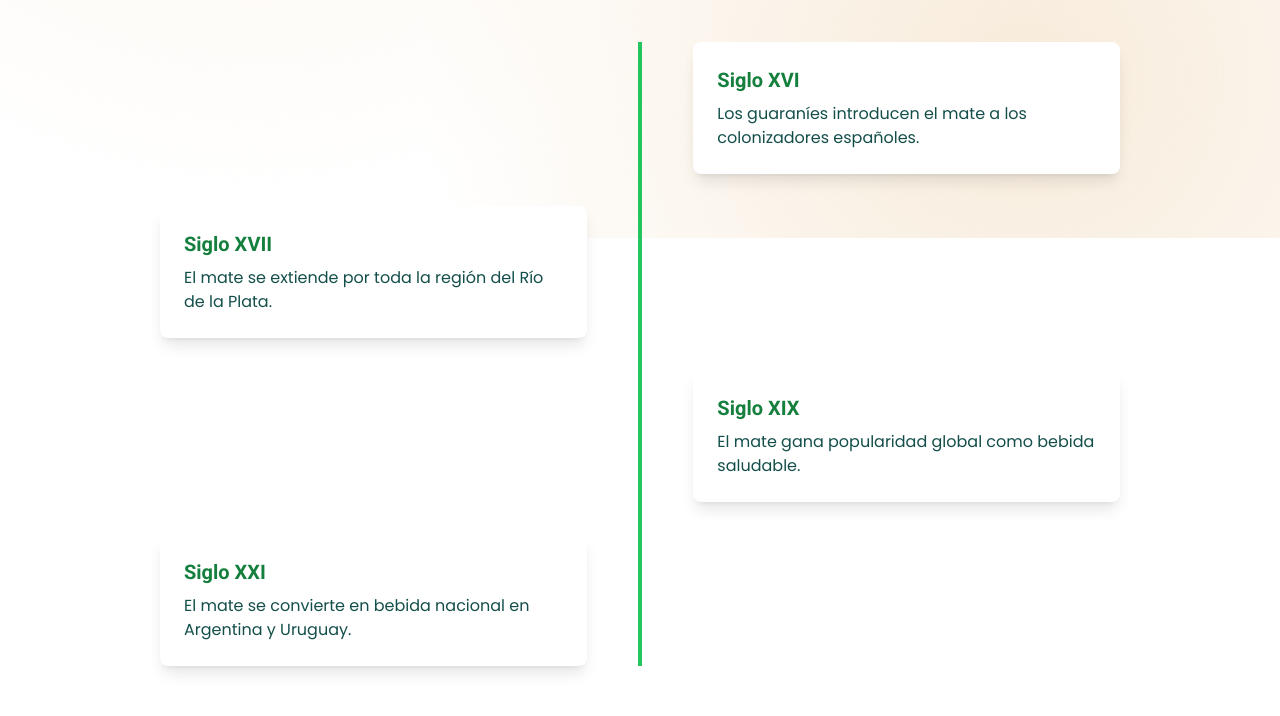
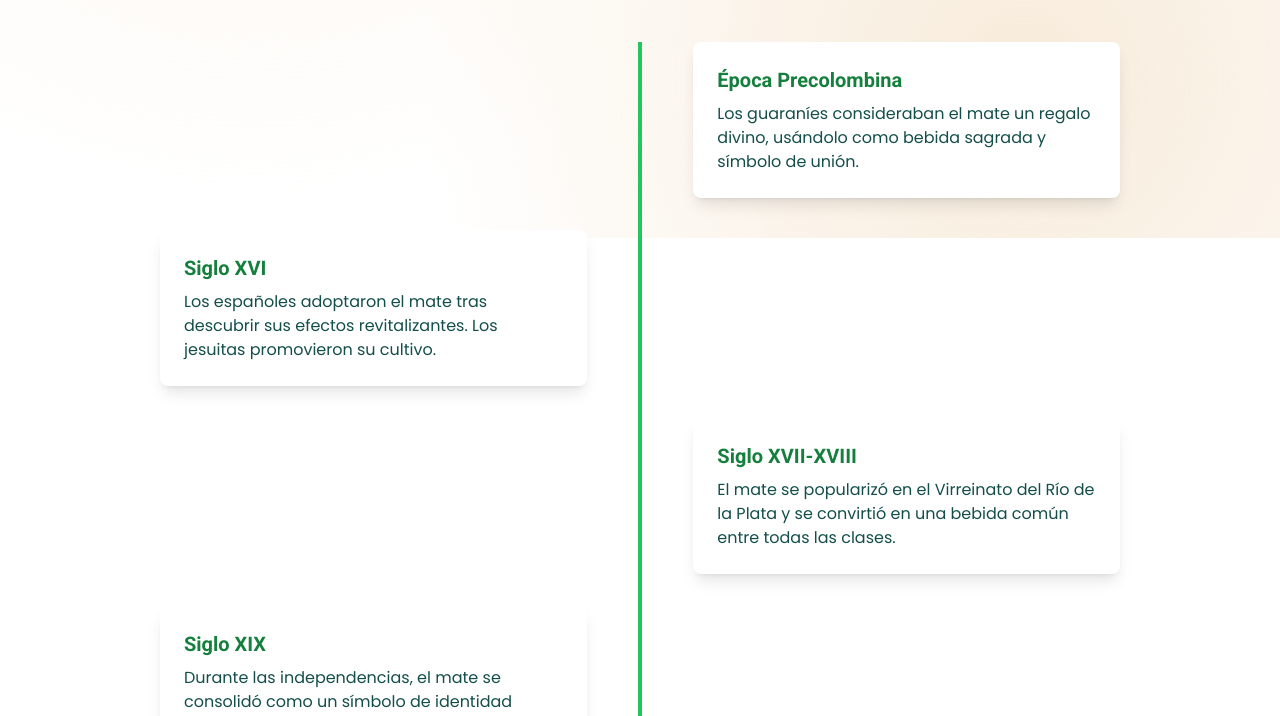
Before and after one commit to Smilari/Mateando, an Astro site: page / in a window 1280 px wide. Shown: the part 562-1278 px from the top of the page. Built offline with nearby package versions, Linux system fonts and the light colour scheme; Astro itself is replaced by a stand-in of ours.

Commit message:
Timeline updated

```diff
--- a/src/components/TimeLine/TimeLine.astro
+++ b/src/components/TimeLine/TimeLine.astro
@@ -6,18 +6,35 @@ import SectionContainer from "../utils/SectionContainer.astro";
 <SectionContainer id="historia" subtitle="Historia y Origen del Mate">
     <div class="relative">
         <div class="absolute h-full w-1 bg-green-500 left-1/2 transform -translate-x-1/2"></div>
-        <TimelineItem side="right" title="Siglo XVI">
-            Los guaraníes introducen el mate a los colonizadores españoles.
+
+        <!-- Época precolombina -->
+        <TimelineItem side="right" title="Época Precolombina">
+            Los guaraníes consideraban el mate un regalo divino, usándolo como bebida sagrada y símbolo de unión.
         </TimelineItem>
-        <TimelineItem side="left" title="Siglo XVII">
-            El mate se extiende por toda la región del Río de la Plata.
+
+        <!-- Siglo XVI -->
+        <TimelineItem side="left" title="Siglo XVI">
+            Los españoles adoptaron el mate tras descubrir sus efectos revitalizantes. Los jesuitas promovieron su
+            cultivo.
         </TimelineItem>
-        <TimelineItem side="right" title="Siglo XIX">
-            El mate gana popularidad global como bebida saludable.
+
+        <!-- Siglo XVII-XVIII -->
+        <TimelineItem side="right" title="Siglo XVII-XVIII">
+            El mate se popularizó en el Virreinato del Río de la Plata y se convirtió en una bebida común entre todas
+            las clases.
         </TimelineItem>
-        <TimelineItem side="left" title="Siglo XXI">
-            El mate se convierte en bebida nacional en Argentina y Uruguay.
+
+        <!-- Siglo XIX -->
+        <TimelineItem side="left" title="Siglo XIX">
+            Durante las independencias, el mate se consolidó como un símbolo de identidad cultural en Sudamérica.
         </TimelineItem>
+
+        <!-- Siglo XX-XXI -->
+        <TimelineItem side="right" title="Siglo XX-XXI">
+            El mate trascendió fronteras, ganando popularidad global y convirtiéndose en un ícono cultural en Argentina
+            y Uruguay.
+        </TimelineItem>
+
     </div>
 </SectionContainer>
 
```
